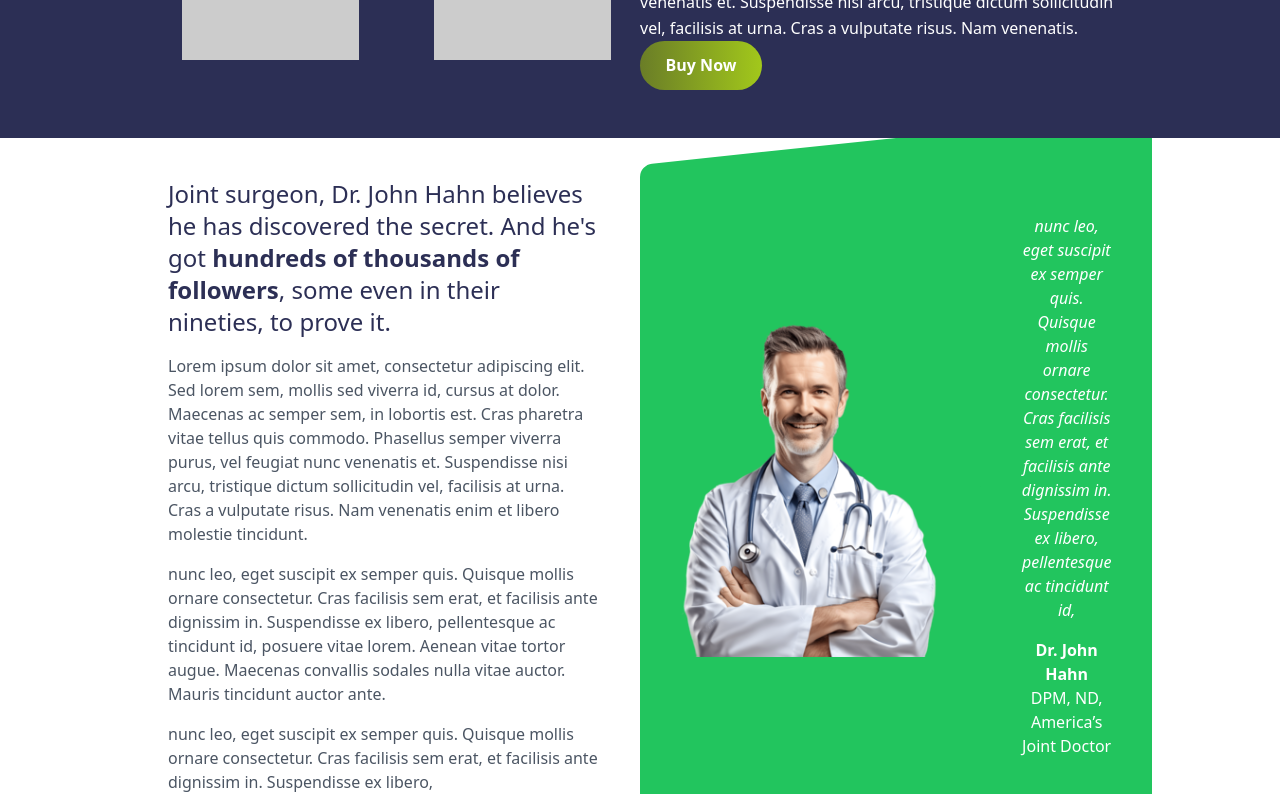
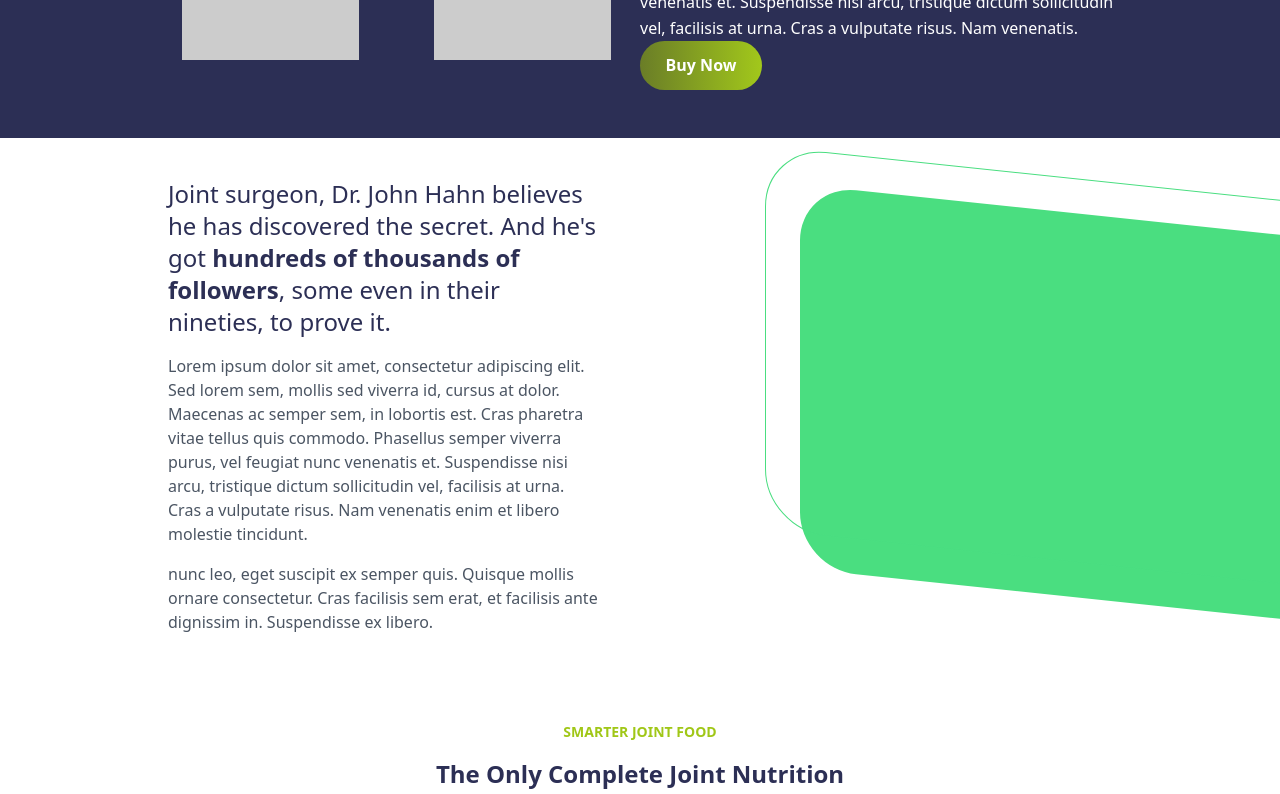
Before and after one commit to PramodYadav2711/HashedIN, a React (Vite) app in the folder vite-project/: page / in a window 1280 px wide. Shown: the part 900-1694 px from the top of the page. Built offline with nearby package versions, Linux system fonts and the light colour scheme.

Commit message:
shape added

```diff
--- a/vite-project/src/Sections/Fold3.jsx
+++ b/vite-project/src/Sections/Fold3.jsx
@@ -1,20 +1,19 @@
 function Fold3() {
   return (
-    <div className="bg-white ">
-      <div className="flex max-w-[80vw] mx-auto items-center justify-center">
-        <div className="flex flex-col lg:flex-row ">
-          {/* Text Section */}
-          <div className="lg:w-1/2 p-10 flex flex-col justify-center">
-            <h2 className="text-2xl text-[#2c2f55] mb-4">
+    <div className='bg-white relative overflow-hidden'>
+      <div className='flex max-w-[80vw] mx-auto items-center justify-center'>
+        <div className='flex flex-col lg:flex-row '>
+          <div className='lg:w-1/2 p-10 flex flex-col justify-center'>
+            <h2 className='text-2xl text-[#2c2f55] mb-4'>
               Joint surgeon, Dr. John Hahn believes he has discovered the
               secret. And he's got
-              <span className="font-bold ">
+              <span className='font-bold '>
                 {' '}
                 hundreds of thousands of followers
               </span>
               , some even in their nineties, to prove it.
             </h2>
-            <p className="text-gray-600 mb-4">
+            <p className='text-gray-600 mb-4'>
               Lorem ipsum dolor sit amet, consectetur adipiscing elit. Sed lorem
               sem, mollis sed viverra id, cursus at dolor. Maecenas ac semper
               sem, in lobortis est. Cras pharetra vitae tellus quis commodo.
@@ -23,22 +22,15 @@ function Fold3() {
               facilisis at urna. Cras a vulputate risus. Nam venenatis enim et
               libero molestie tincidunt.
             </p>
-            <p className="text-gray-600 mb-4">
+            <p className='text-gray-600 mb-4'>
               nunc leo, eget suscipit ex semper quis. Quisque mollis ornare
               consectetur. Cras facilisis sem erat, et facilisis ante dignissim
-              in. Suspendisse ex libero, pellentesque ac tincidunt id, posuere
-              vitae lorem. Aenean vitae tortor augue. Maecenas convallis sodales
-              nulla vitae auctor. Mauris tincidunt auctor ante.
-            </p>
-            <p className="text-gray-600">
-              nunc leo, eget suscipit ex semper quis. Quisque mollis ornare
-              consectetur. Cras facilisis sem erat, et facilisis ante dignissim
-              in. Suspendisse ex libero,
+              in. Suspendisse ex libero.
             </p>
           </div>
 
           {/* Image Section */}
-          <div className="lg:w-1/2 relative flex items-center justify-center overflow-hidden">
+          {/* <div className="lg:w-1/2 relative flex items-center justify-center overflow-hidden">
             <div className="absolute inset-0 bg-green-500 rounded-xl transform -skew-y-6"></div>
             <img
               src="src/assets/doctor.png"
@@ -55,7 +47,8 @@ function Fold3() {
               <p className="font-semibold">Dr. John Hahn</p>
               <p>DPM, ND, America’s Joint Doctor</p>
             </div>
-          </div>
+          </div> */}
+          <div className='shape h-96 w-[50vw] bg-green-400 rounded-[3.5rem] skew-y-6 absolute -right-40 top-20'></div>
         </div>
       </div>
     </div>
--- a/vite-project/src/index.css
+++ b/vite-project/src/index.css
@@ -6,3 +6,16 @@
   clip-path: polygon(0% 22.5%, 100% 38.25%, 100% 100%, 0% 82.75%);
   border-radius: 40px 40px 40px 40px;
 }
+
+.shape::after {
+  content: '';
+  display: block;
+  height: 100%;
+  width: 100%;
+  background-color: transparent;
+  border-radius: 3.8rem;
+  border: 1px solid rgb(74 222 128);
+  position: absolute;
+  top: -35px;
+  left: -35px;
+}
```
